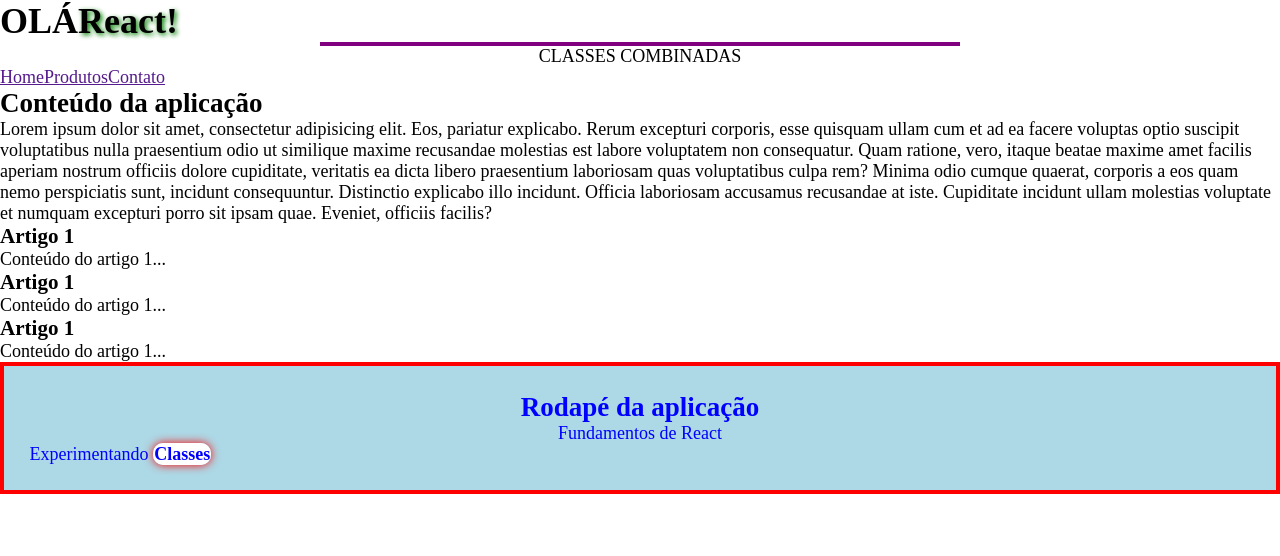
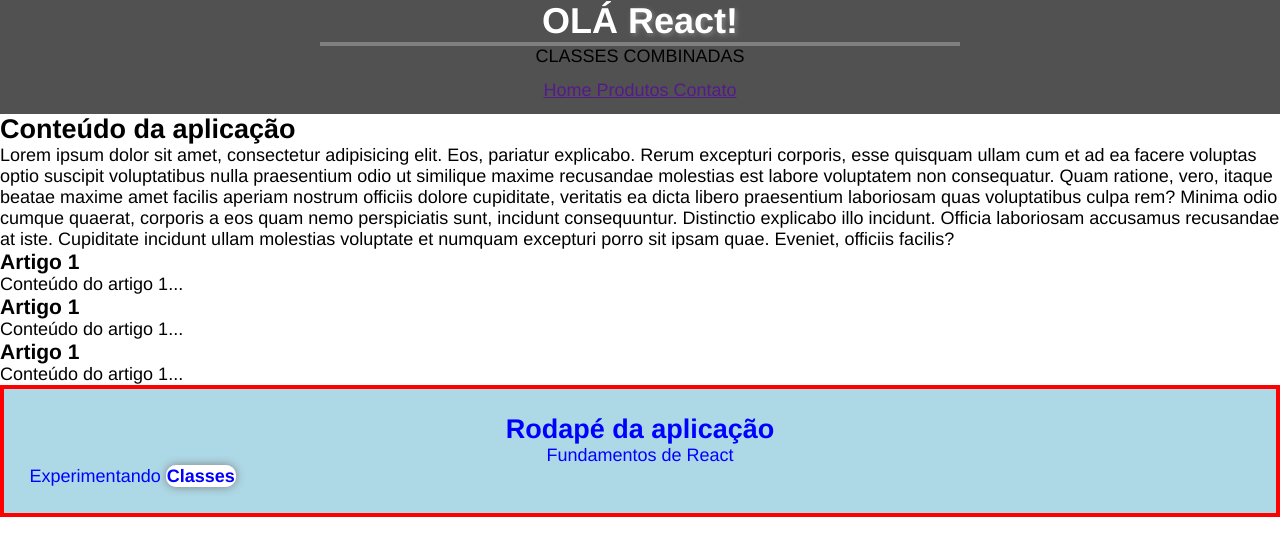
Before and after one commit to PhoenixFoxz/react-fundamentos, a React (Vite) app: page / in a window 1280 px wide. Shown: the top 556 px of the page. Built offline with nearby package versions, Linux system fonts and the light colour scheme.

Commit message:
Estilização

```diff
--- a/src/components/Header.jsx
+++ b/src/components/Header.jsx
@@ -6,10 +6,10 @@ import estilos from "./Header.module.css";
 
 function Header() {
   return (
-    <header>
-      <h1>
-        <span className={estilos["destaque-texto"]}>Olá</span>
-        <span className={estilos.sombra}>React!</span>
+    <header className="corMenu">
+      <h1 className="centralizar corLetraMenu">
+        <span className={estilos["destaque-texto"]}>Olá </span>
+        <span className={estilos["sombra"]}>React!</span>
       </h1>
       <hr />
       <p className={`${estilos["destaque-texto"]} centralizar`}>
--- a/src/components/Header.module.css
+++ b/src/components/Header.module.css
@@ -2,13 +2,13 @@
 
 /* Sombra de texto */
 .sombra {
-  text-shadow: green 2px 2px 5px;
+  text-shadow: gray 2px 2px 5px;
 }
 
 hr {
   height: 4px;
   border: none;
-  background-color: purple;
+  background-color: gray;
   width: 50%;
   margin: auto;
 }
@@ -16,3 +16,7 @@ hr {
 .destaque-texto {
   text-transform: uppercase;
 }
+
+.separacao {
+  padding: 1%;
+}
--- a/src/components/Menu.jsx
+++ b/src/components/Menu.jsx
@@ -1,8 +1,10 @@
+import estilos from "./Header.module.css";
+
 function Menu() {
   return (
-    <nav>
-      <a href="">Home</a>
-      <a href="">Produtos</a>
+    <nav className={`${estilos["separacao"]} centralizar`}>
+      <a href="">Home </a>
+      <a href="">Produtos </a>
       <a href="">Contato</a>
     </nav>
   );
--- a/src/index.css
+++ b/src/index.css
@@ -7,6 +7,7 @@ da aplicação React */
 *::after,
 *::before {
   box-sizing: border-box;
+  font-family: "Franklin Gothic Medium", "Arial Narrow", Arial, sans-serif;
 }
 
 /* Reset */
@@ -25,7 +26,7 @@ html {
 
 /* Bloco/Box */
 .sombra {
-  box-shadow: red 0 0 10px;
+  box-shadow: gray 0 0 10px;
   background-color: white;
   border-radius: 10px;
   padding: 0.09%;
@@ -40,3 +41,11 @@ html {
 .centralizar {
   text-align: center;
 }
+
+.corLetraMenu {
+  color: white;
+}
+
+.corMenu {
+  background-color: rgb(82, 81, 81);
+}
```
